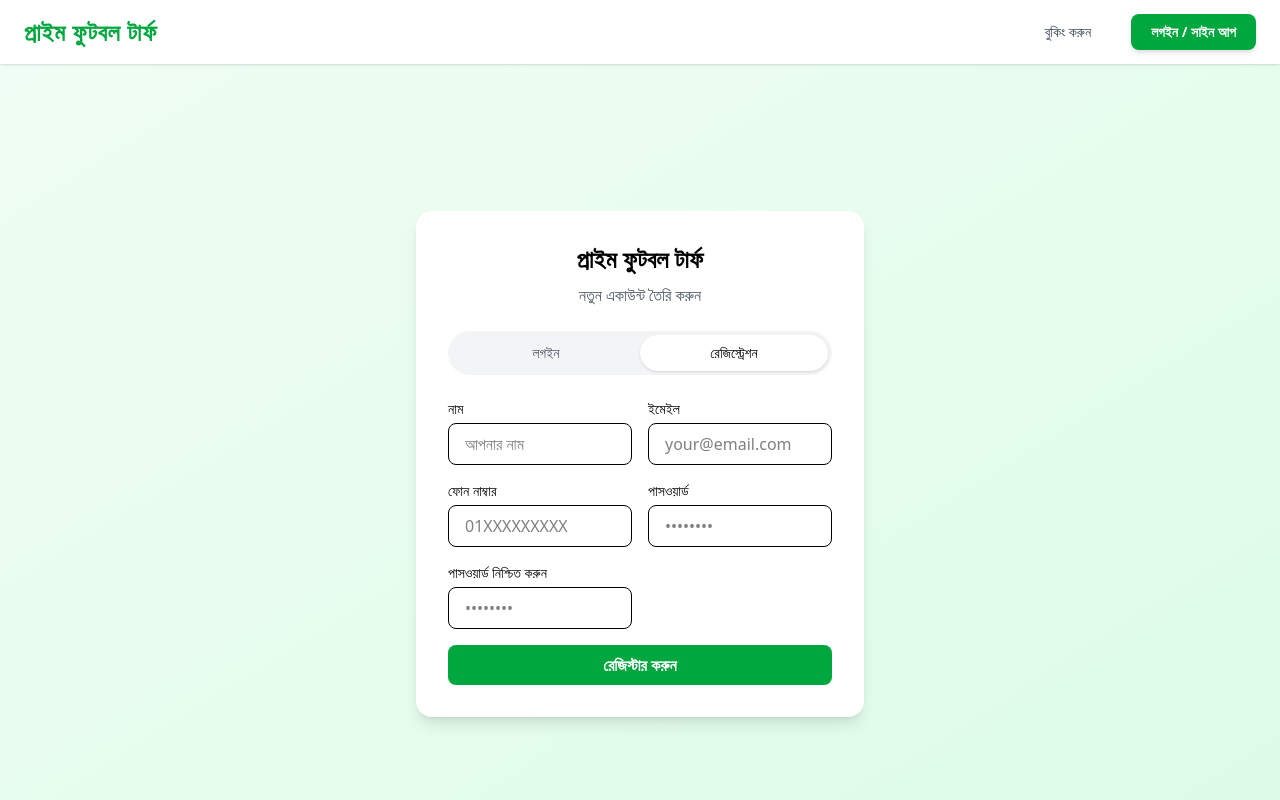
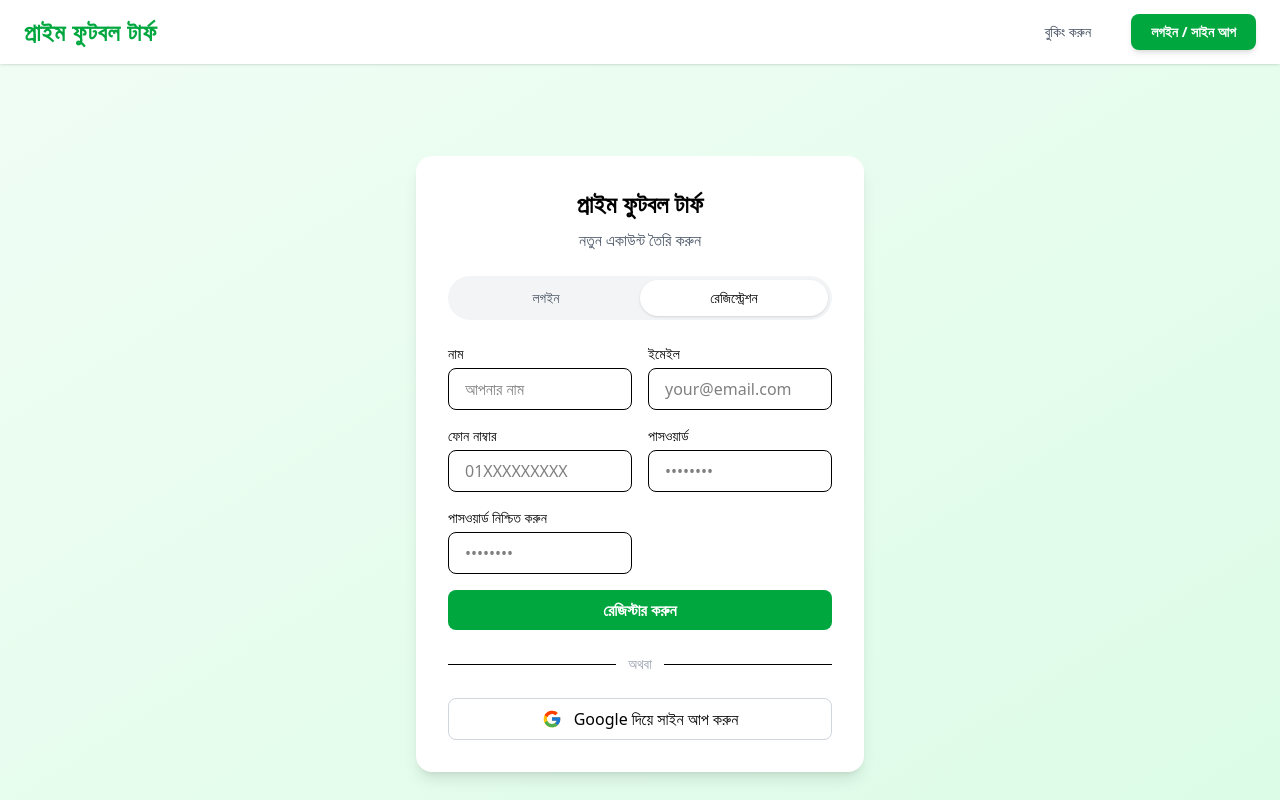
Before and after one commit to devsamin/Football-Booking-Turf-Frontend, a React (Vite) app: page /register in a window 1280 px wide. Shown: the top 800 px of the page. Built offline with nearby package versions, Linux system fonts and the light colour scheme.

Commit message:
deploy ment bug fixed

```diff
--- a/src/components/authentication/Register.jsx
+++ b/src/components/authentication/Register.jsx
@@ -175,11 +175,240 @@
 // };
 
 // export default Register;
+// import React, { useState } from "react";
+// import { Link, useNavigate } from "react-router-dom";
+// import api from "../../services/api";
+// import { toast } from "react-toastify";
+// import "react-toastify/dist/ReactToastify.css";
+// import { signInWithPopup } from "firebase/auth";
+// import { auth, provider } from "../../firebase";
+// import { FcGoogle } from "react-icons/fc";
+// s;
+// const Register = () => {
+//   const navigate = useNavigate();
+
+//   const [formData, setFormData] = useState({
+//     name: "",
+//     email: "",
+//     phone: "",
+//     password: "",
+//     confirm_password: "",
+//   });
+
+//   const [error, setError] = useState("");
+//   const [loading, setLoading] = useState(false);
+
+//   const handleChange = (e) => {
+//     setFormData({ ...formData, [e.target.name]: e.target.value });
+//   };
+
+//   const handleSubmit = async (e) => {
+//     e.preventDefault();
+//     setError("");
+
+//     // password match check
+//     if (formData.password !== formData.confirm_password) {
+//       setError("পাসওয়ার্ড মিলছে না");
+//       return;
+//     }
+
+//     try {
+//       setLoading(true);
+
+//       const res = await api.post("auth/register/", {
+//         username: formData.name,
+//         email: formData.email,
+//         phone: formData.phone,
+//         password: formData.password,
+//         confirm_password: formData.confirm_password,
+//       });
+
+//       localStorage.setItem("access", res.data.access);
+//       localStorage.setItem("refresh", res.data.refresh);
+
+//       toast.success("আপনার একাউন্ট সফলভাবে তৈরি হয়েছে!");
+//       navigate("/");
+//     } catch (err) {
+//       if (err.response?.data) {
+//         // show first backend error message cleanly
+//         const backendErrors = err.response.data;
+//         const firstError = Object.values(backendErrors)[0];
+//         setError(
+//           Array.isArray(firstError)
+//             ? firstError[0]
+//             : firstError || "রেজিস্ট্রেশন ব্যর্থ হয়েছে",
+//         );
+//       } else {
+//         setError("রেজিস্ট্রেশন ব্যর্থ হয়েছে");
+//       }
+//     } finally {
+//       setLoading(false);
+//     }
+//     const handleGoogleRegister = async () => {
+//       try {
+//         const result = await signInWithPopup(auth, provider);
+//         const user = result.user;
+
+//         const res = await api.post("auth/google-login/", {
+//           email: user.email,
+//           name: user.displayName,
+//         });
+
+//         localStorage.setItem("access", res.data.access);
+//         localStorage.setItem("refresh", res.data.refresh);
+
+//         toast.success("Google দিয়ে সফলভাবে সাইন আপ হয়েছে!");
+
+//         navigate("/");
+//       } catch (error) {
+//         toast.error("Google সাইন আপ ব্যর্থ হয়েছে");
+//       }
+//     };
+//   };
+
+//   return (
+//     <div className="min-h-screen flex items-center justify-center bg-gradient-to-br from-green-50 to-green-100">
+//       <div className="bg-white rounded-2xl shadow-lg w-full max-w-md p-8 relative">
+//         <h1 className="text-2xl font-bold text-center mb-2">
+//           প্রাইম ফুটবল টার্ফ
+//         </h1>
+//         <p className="text-center text-gray-600 mb-6">নতুন একাউন্ট তৈরি করুন</p>
+
+//         {/* Tabs */}
+//         <div className="flex bg-gray-100 rounded-full p-1 mb-6">
+//           <Link
+//             to="/login"
+//             className="flex-1 py-2 rounded-full text-sm font-medium text-gray-600 text-center"
+//           >
+//             লগইন
+//           </Link>
+
+//           <Link
+//             to="/register"
+//             className="flex-1 py-2 rounded-full bg-white shadow text-sm font-medium text-center"
+//           >
+//             রেজিস্ট্রেশন
+//           </Link>
+//         </div>
+
+//         {/* Top Error */}
+//         {error && <p className="text-red-500 text-sm mb-3">{error}</p>}
+
+//         <form className="space-y-4" onSubmit={handleSubmit}>
+//           {/* Row 1 */}
+//           <div className="grid grid-cols-2 gap-4">
+//             <div>
+//               <label className="block text-sm mb-1">নাম</label>
+//               <input
+//                 type="text"
+//                 name="name"
+//                 placeholder="আপনার নাম"
+//                 value={formData.name}
+//                 onChange={handleChange}
+//                 className="w-full px-4 py-2 border rounded-lg focus:outline-none focus:ring-2 focus:ring-green-400"
+//                 required
+//               />
+//             </div>
+
+//             <div>
+//               <label className="block text-sm mb-1">ইমেইল</label>
+//               <input
+//                 type="email"
+//                 name="email"
+//                 placeholder="your@email.com"
+//                 value={formData.email}
+//                 onChange={handleChange}
+//                 className="w-full px-4 py-2 border rounded-lg focus:outline-none focus:ring-2 focus:ring-green-400"
+//                 required
+//               />
+//             </div>
+//           </div>
+
+//           {/* Row 2 */}
+//           <div className="grid grid-cols-2 gap-4">
+//             <div>
+//               <label className="block text-sm mb-1">ফোন নাম্বার</label>
+//               <input
+//                 type="tel"
+//                 name="phone"
+//                 placeholder="01XXXXXXXXX"
+//                 value={formData.phone}
+//                 onChange={handleChange}
+//                 className="w-full px-4 py-2 border rounded-lg focus:outline-none focus:ring-2 focus:ring-green-400"
+//                 required
+//               />
+//             </div>
+
+//             <div>
+//               <label className="block text-sm mb-1">পাসওয়ার্ড</label>
+//               <input
+//                 type="password"
+//                 name="password"
+//                 placeholder="••••••••"
+//                 value={formData.password}
+//                 onChange={handleChange}
+//                 className="w-full px-4 py-2 border rounded-lg focus:outline-none focus:ring-2 focus:ring-green-400"
+//                 required
+//               />
+//             </div>
+//           </div>
+
+//           {/* Row 3 */}
+//           <div className="grid grid-cols-2 gap-4">
+//             <div>
+//               <label className="block text-sm mb-1">
+//                 পাসওয়ার্ড নিশ্চিত করুন
+//               </label>
+//               <input
+//                 type="password"
+//                 name="confirm_password"
+//                 placeholder="••••••••"
+//                 value={formData.confirm_password}
+//                 onChange={handleChange}
+//                 className="w-full px-4 py-2 border rounded-lg focus:outline-none focus:ring-2 focus:ring-green-400"
+//                 required
+//               />
+//             </div>
+//           </div>
+
+//           <button
+//             type="submit"
+//             disabled={loading}
+//             className="w-full bg-green-600 text-white py-2 rounded-lg font-semibold hover:bg-green-700 transition disabled:opacity-60"
+//           >
+//             {loading ? "লোড হচ্ছে..." : "রেজিস্টার করুন"}
+//           </button>
+//         </form>
+//         {/* Divider */}
+//         <div className="flex items-center my-6">
+//           <div className="flex-grow border-t"></div>
+//           <span className="mx-3 text-gray-400 text-sm">অথবা</span>
+//           <div className="flex-grow border-t"></div>
+//         </div>
+
+//         {/* Google Register */}
+//         <button
+//           onClick={handleGoogleRegister}
+//           className="w-full flex items-center justify-center gap-3 border border-gray-300 py-2 rounded-lg hover:bg-gray-50 transition font-medium"
+//         >
+//           <FcGoogle size={20} />
+//           Google দিয়ে সাইন আপ করুন
+//         </button>
+//       </div>
+//     </div>
+//   );
+// };
+
+// export default Register;
+
 import React, { useState } from "react";
 import { Link, useNavigate } from "react-router-dom";
 import api from "../../services/api";
 import { toast } from "react-toastify";
 import "react-toastify/dist/ReactToastify.css";
+import { signInWithPopup } from "firebase/auth";
+import { auth, provider } from "../../firebase";
+import { FcGoogle } from "react-icons/fc";
 
 const Register = () => {
   const navigate = useNavigate();
@@ -195,15 +424,17 @@ const Register = () => {
   const [error, setError] = useState("");
   const [loading, setLoading] = useState(false);
 
+  // Handle input change
   const handleChange = (e) => {
     setFormData({ ...formData, [e.target.name]: e.target.value });
   };
 
+  // Handle normal registration
   const handleSubmit = async (e) => {
     e.preventDefault();
     setError("");
 
-    // password match check
+    // Password match validation
     if (formData.password !== formData.confirm_password) {
       setError("পাসওয়ার্ড মিলছে না");
       return;
@@ -227,7 +458,6 @@ const Register = () => {
       navigate("/");
     } catch (err) {
       if (err.response?.data) {
-        // show first backend error message cleanly
         const backendErrors = err.response.data;
         const firstError = Object.values(backendErrors)[0];
         setError(
@@ -240,6 +470,27 @@ const Register = () => {
       }
     } finally {
       setLoading(false);
+    }
+  };
+
+  // Handle Google registration/login
+  const handleGoogleRegister = async () => {
+    try {
+      const result = await signInWithPopup(auth, provider);
+      const user = result.user;
+
+      const res = await api.post("auth/google-login/", {
+        email: user.email,
+        name: user.displayName,
+      });
+
+      localStorage.setItem("access", res.data.access);
+      localStorage.setItem("refresh", res.data.refresh);
+
+      toast.success("Google দিয়ে সফলভাবে সাইন আপ হয়েছে!");
+      navigate("/");
+    } catch (error) {
+      toast.error("Google সাইন আপ ব্যর্থ হয়েছে");
     }
   };
 
@@ -356,6 +607,22 @@ const Register = () => {
             {loading ? "লোড হচ্ছে..." : "রেজিস্টার করুন"}
           </button>
         </form>
+
+        {/* Divider */}
+        <div className="flex items-center my-6">
+          <div className="flex-grow border-t"></div>
+          <span className="mx-3 text-gray-400 text-sm">অথবা</span>
+          <div className="flex-grow border-t"></div>
+        </div>
+
+        {/* Google Register */}
+        <button
+          onClick={handleGoogleRegister}
+          className="w-full flex items-center justify-center gap-3 border border-gray-300 py-2 rounded-lg hover:bg-gray-50 transition font-medium"
+        >
+          <FcGoogle size={20} />
+          Google দিয়ে সাইন আপ করুন
+        </button>
       </div>
     </div>
   );
--- a/src/services/api.js
+++ b/src/services/api.js
@@ -20,7 +20,8 @@
 import axios from "axios";
 
 const api = axios.create({
-  baseURL: "http://127.0.0.1:8000/api/",
+  // baseURL: "http://127.0.0.1:8000/api/",
+  baseURL: "https://football-booking-turf-backend.onrender.com/api/",
   headers: {
     "Content-Type": "application/json",
   },
```
